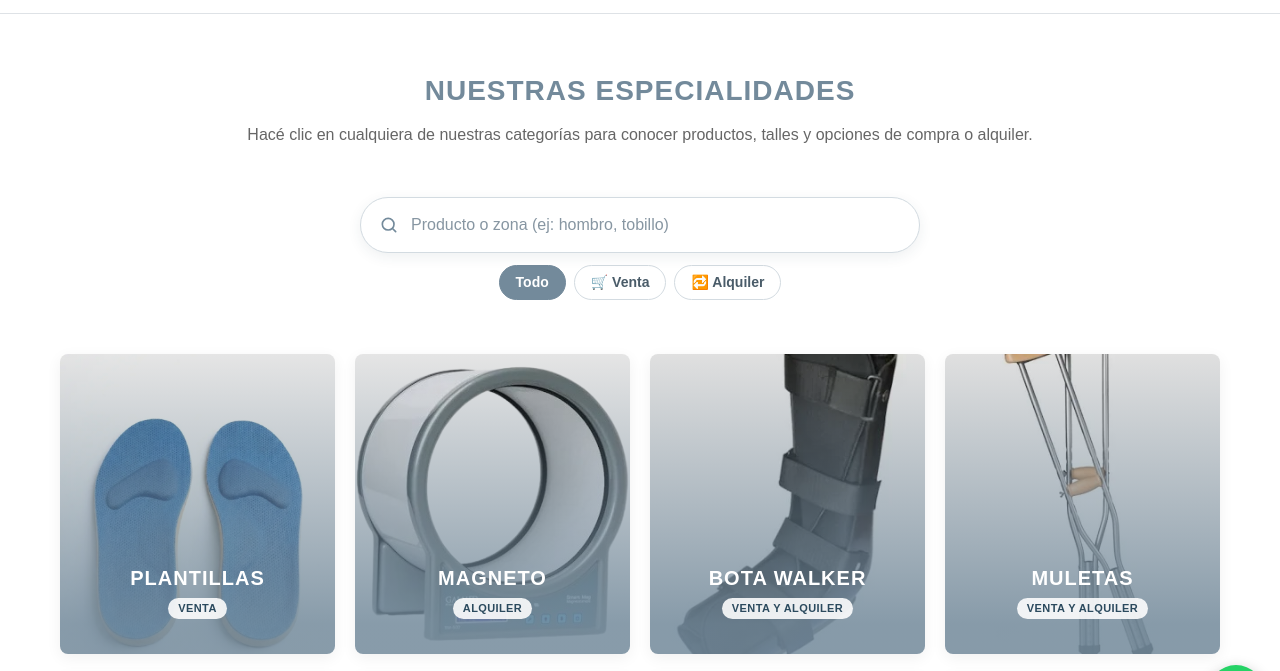
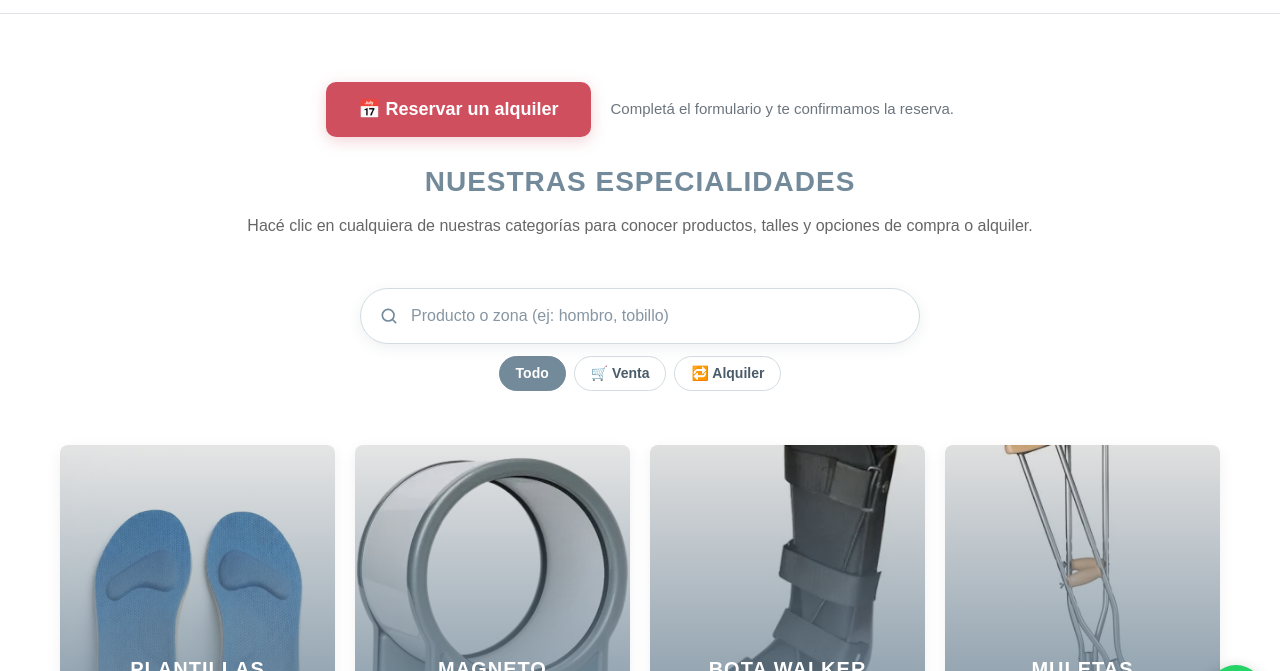
Before and after one commit to gastonpineyro/Gaston-Gauss, a plain HTML site: page index.html in a window 1280 px wide. Shown: the part 63-734 px from the top of the page. Drawn offline with nearby package versions, Linux system fonts and the light colour scheme.

Commit message:
Inicio: botón Reservar un alquiler
Co-Authored-By: Claude Sonnet 5.5 <noreply@anthropic.com>
Claude-Session: https://claude.ai/code/session_01J9zrrewbzipP2EmaqsQo4d

```diff
--- a/_main.css
+++ b/_main.css
@@ -2141,3 +2141,10 @@ svg {
 @media (max-width: 767.98px) { .selector-modalidad.selector-vertical { justify-content: flex-start; } }
 
 .caja-por-metro { background: #f4f7f9; border: 1px solid #dde4e9; border-radius: 10px; padding: 12px 14px; margin: 12px 0; font-size: 15px; }
+
+/* --- Inicio: botón Reservar un alquiler --- */
+.banda-reservar { display: flex; flex-wrap: wrap; align-items: center; justify-content: center; gap: 12px 20px; margin: 8px auto 28px; padding: 0 16px; }
+.btn-reservar-alquiler { background: #D04F5E; color: #fff; padding: 14px 32px; font-weight: bold; font-size: 18px; text-decoration: none; border-radius: 10px; box-shadow: 0 4px 15px rgba(208,79,94,.25); transition: all .2s ease-in-out; }
+.btn-reservar-alquiler:hover { background: #b5404e; color: #fff; transform: translateY(-2px); }
+.texto-banda-reservar { color: #6c757d; font-size: 15px; }
+@media (max-width: 576px) { .btn-reservar-alquiler { width: 100%; text-align: center; } .banda-reservar { text-align: center; } }
--- a/index.html
+++ b/index.html
@@ -60,6 +60,11 @@
     </header>
 
     <main class="contenido-principal">
+
+        <div class="banda-reservar">
+            <a href="alquileres.html" class="btn-reservar-alquiler">📅 Reservar un alquiler</a>
+            <span class="texto-banda-reservar">Completá el formulario y te confirmamos la reserva.</span>
+        </div>
 
         <h1 class="titulo-seccion" id="productos">Nuestras Especialidades</h1>
         <p class="bajada-seccion">Hacé clic en cualquiera de nuestras categorías para conocer productos, talles y opciones de compra o alquiler.</p>
```
